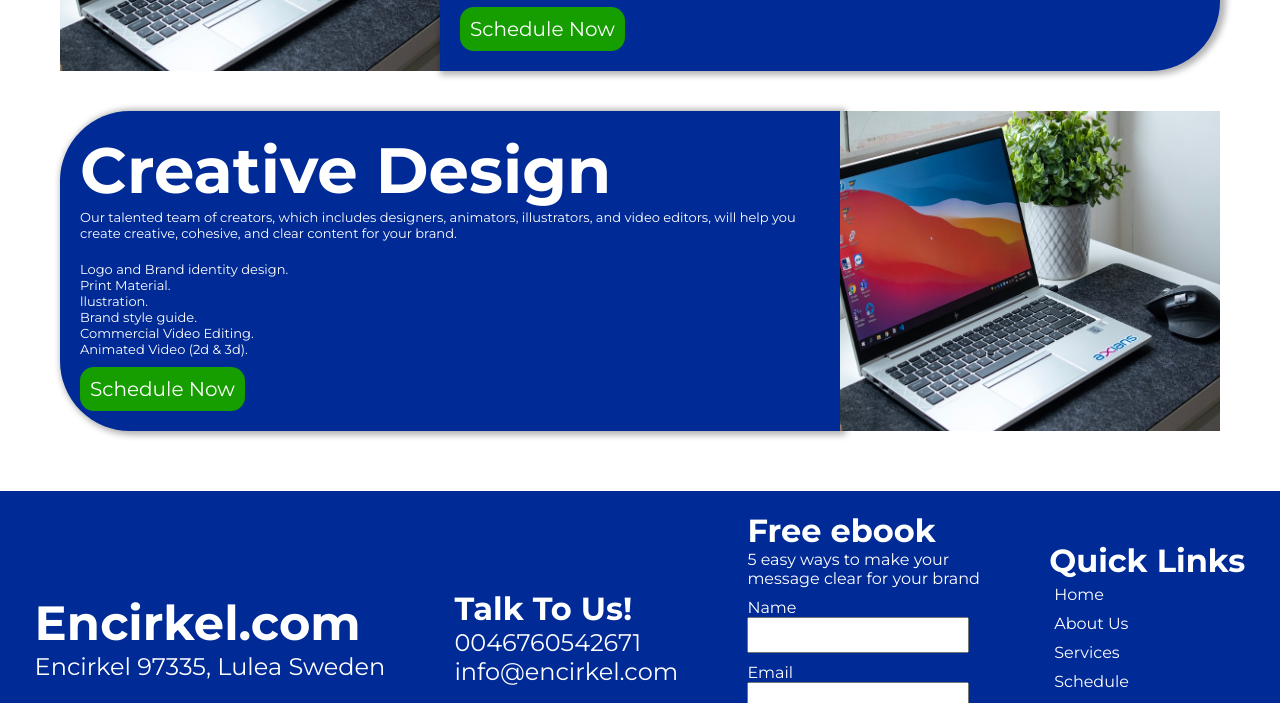
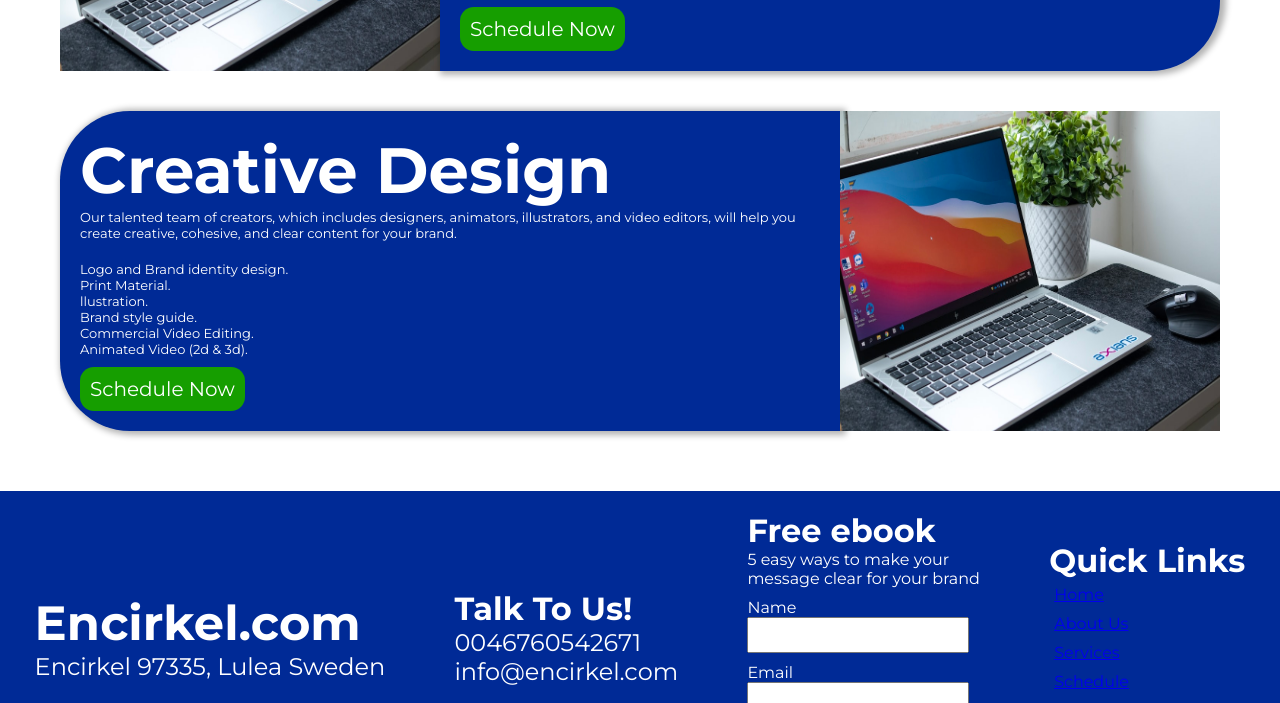
Before and after one commit to Zohaibahmed575/encirkel, a plain HTML site: page services.html in a window 1280 px wide. Shown: the part 1606-2309 px from the top of the page. Drawn offline with Linux system fonts and the light colour scheme.

Commit message:
services.html

```diff
--- a/services.html
+++ b/services.html
@@ -121,10 +121,10 @@
         <div class="footbox">
             <h2>Quick Links</h2>
             <ul>
-                <li>Home</li>
-                <li>About Us</li>
-                <li>Services</li>
-                <li>Schedule</li>
+               <li><a href="index.html">Home</a></li>
+         <li>  <a href="about.html"> About Us</a></li></a>
+            <li><a href="services.html">Services</a></li>
+            <li><a href="schedule.html">Schedule</a></li>
             </ul>
             <ul>
                 <li><i class="fa-brands fa-square-facebook"></i></li>
```
